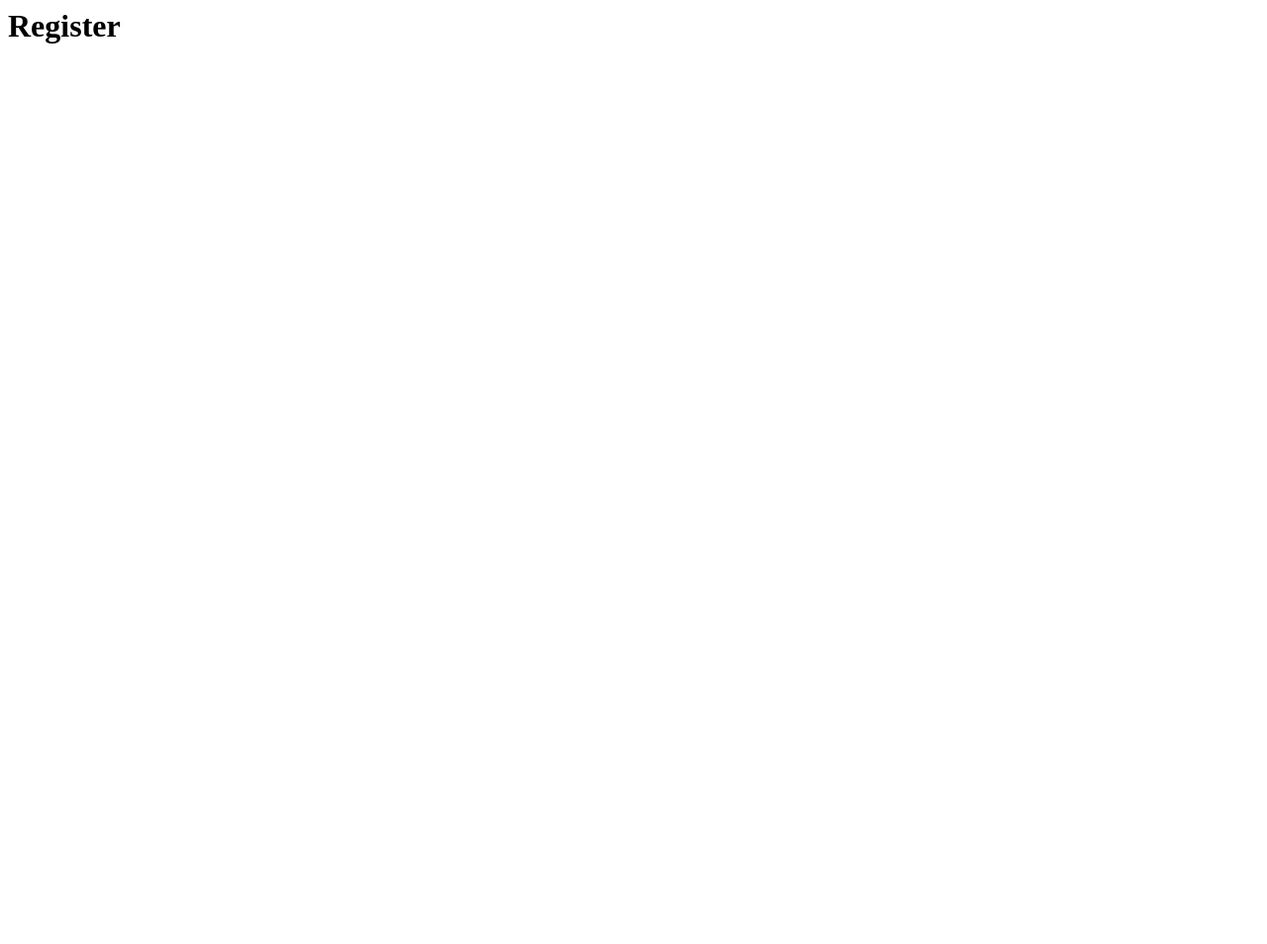
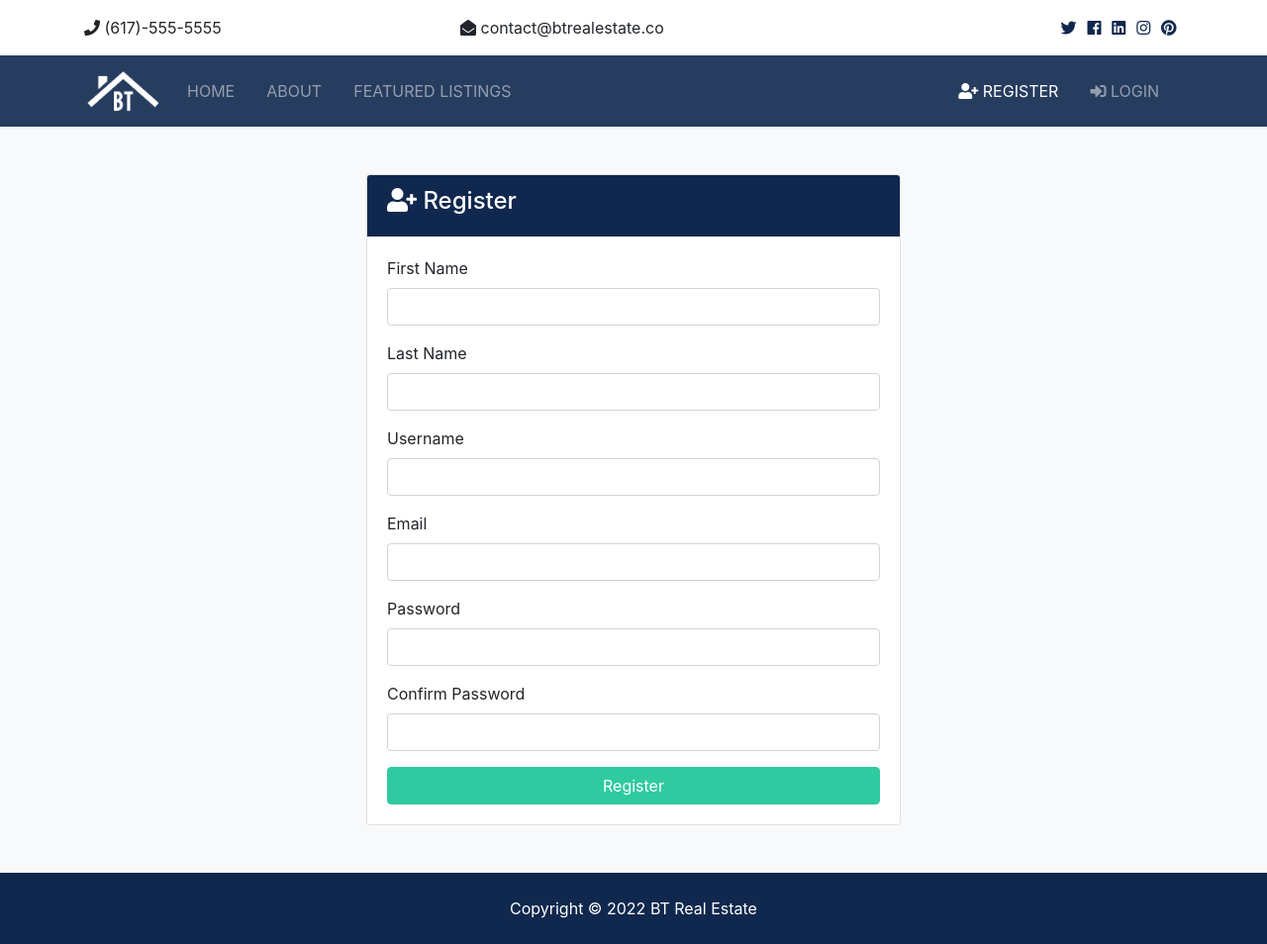
Before and after one commit to KenH2021/RealEstateProjet-Django, a Django app: page /accounts/register in a window 1280 px wide. Before the commit the page is almost empty. Shown: the whole page at 99% size. Before the commit the page ends 44 px from the top, so only its background shows below. Run offline with Django 4.2, Linux system fonts and the light colour scheme; parts of the project's set-up code (start-up, migrations or seed data) failed here and were passed over; some libraries are stand-ins or nearby versions.

Commit message:
validation on the register page

```diff
--- a/accounts/views.py
+++ b/accounts/views.py
@@ -1,10 +1,52 @@
 from django.shortcuts import render, redirect
+from django.contrib import messages
+from django.contrib.auth.models import User
 
 def register(request):
-    return render(request, "accounts/register.html")
+    if request.method == 'POST':
+        #Get form values
+        first_name = request.POST['first_name']
+        last_name = request.POST['last_name']
+        username = request.POST['username']
+        email = request.POST['email']
+        password = request.POST['password']
+        password2 = request.POST['password2']
+
+        #Get form values
+        if password == password2:
+            #Check username
+            if User.objects.filter(username=username).exists():
+                messages.error(request, 'That username is taken')
+                return redirect('register')
+            else:
+                if User.objects.filter(email=email).exists():
+                    messages.error(request, 'That email is being used')
+                    return redirect('register')
+                else:
+                #Everything is validated
+                    user = User.objects.create_user(username=username, password=password, email=email,
+                                                   first_name=first_name, last_name=last_name)
+                #Login after register automatically
+                    #auth.login(request, user)
+                    # messages.success(request, 'You are now logged in')
+                    #return redirect('index')
+                #Login after register
+                user.save()
+                messages.success(request, 'You are now registered and can log in')
+                return redirect('login')
+        else:
+            messages.error(request, 'Password do not match')
+            return redirect('register')
+    else:
+        return render(request, "accounts/register.html")
 
 def login(request):
-    return render(request, "accounts/login.html")
+    if request.method == 'POST':
+        #Login User
+        return
+    else:
+        return render(request, "accounts/login.html")
+
 
 def logout(request):
     return redirect("index")
--- a/btre/settings.py
+++ b/btre/settings.py
@@ -137,3 +137,9 @@ DEFAULT_AUTO_FIELD = 'django.db.models.BigAutoField'
 
 MEDIA_ROOT = Path(__file__).joinpath(BASE_DIR, "media")
 MEDIA_URL = '/media/'
+
+# Messages
+from django.contrib.messages import constants as messages
+MESSAGE_TAGS = {
+    messages.ERROR: 'danger'
+}
--- a/btre/static/js/main.js
+++ b/btre/static/js/main.js
@@ -1,2 +1,6 @@
 const date = new Date();
 document.querySelector('.year').innerHTML = date.getFullYear();
+
+setTimeout(function () {
+    $('#message').fadeOut('slow');
+}, 3000);
--- a/templates/accounts/register.html
+++ b/templates/accounts/register.html
@@ -1 +1,51 @@
-<h1>Register</h1>
+{% extends 'base.html' %}
+{% block content %}
+
+<section id="register" class="bg-light py-5">
+    <div class="container">
+      <div class="row">
+        <div class="col-md-6 mx-auto">
+          <div class="card">
+            <div class="card-header bg-primary text-white">
+              <h4>
+                <i class="fas fa-user-plus"></i> Register</h4>
+            </div>
+            <div class="card-body">
+              <!--Alerts-->
+                {% include 'partials/_alerts.html' %}
+                <form action="{% url 'register' %}" method= "POST">
+                    {% csrf_token %}
+                  <div class="form-group">
+                  <label for="first_name">First Name</label>
+                  <input type="text" name="first_name" class="form-control" required>
+                </div>
+                <div class="form-group">
+                  <label for="last_name">Last Name</label>
+                  <input type="text" name="last_name" class="form-control" required>
+                </div>
+                <div class="form-group">
+                  <label for="username">Username</label>
+                  <input type="text" name="username" class="form-control" required>
+                </div>
+                <div class="form-group">
+                  <label for="email">Email</label>
+                  <input type="email" name="email" class="form-control" required>
+                </div>
+                <div class="form-group">
+                  <label for="password2">Password</label>
+                  <input type="password" name="password" class="form-control" required>
+                </div>
+                <div class="form-group">
+                  <label for="password">Confirm Password</label>
+                  <input type="password" name="password2" class="form-control" required>
+                </div>
+                <input type="submit" value="Register" class="btn btn-secondary btn-block">
+              </form>
+            </div>
+          </div>
+        </div>
+      </div>
+    </div>
+  </section>
+
+  {% endblock %}
--- a/templates/pages/index.html
+++ b/templates/pages/index.html
@@ -67,6 +67,9 @@
       </div>
     </div>
   </section>
+
+<!--Alerts-->
+{% include 'partials/_alerts.html'%}
 
   <!-- Listings -->
   <section id="listings" class="py-5">
--- /dev/null
+++ b/templates/partials/_alerts.html
@@ -0,0 +1,17 @@
+{% if messages %}
+    {% for message in messages %}
+        <div id="message" class="container">
+            <div class="alert alert-{{ message.tags }} alert-dismissible text-center" role="alert">
+                <button type="button" class="close" data-dismiss="alert"><span aria-hidden="true">&times;</span></button>
+                <strong>
+                    {% if message.level == DEFAULT_MESSAGE_LEVELS.ERROR %}
+                        Error:
+                    {% else %}
+                        {{ message.tags | title }}
+                    {% endif %}
+                </strong>
+                    {{ message }}
+            </div>
+        </div>
+    {% endfor%}
+{% endif%}
```
Also changed, not shown: templates/accounts/login.html (+39 -1 lines).
